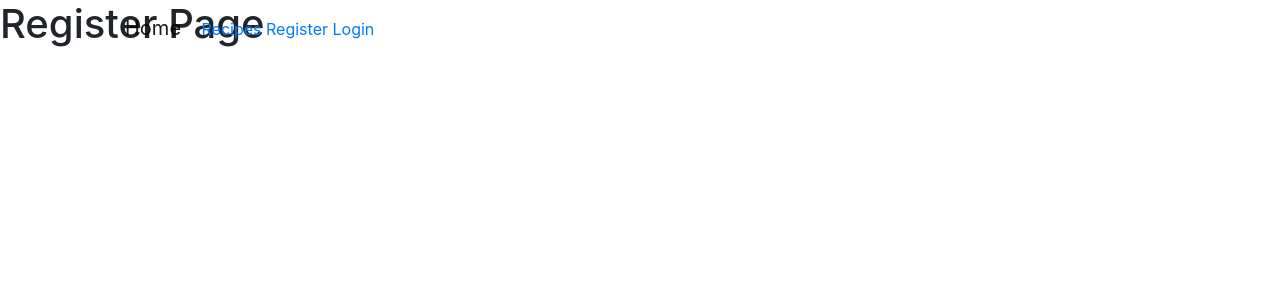
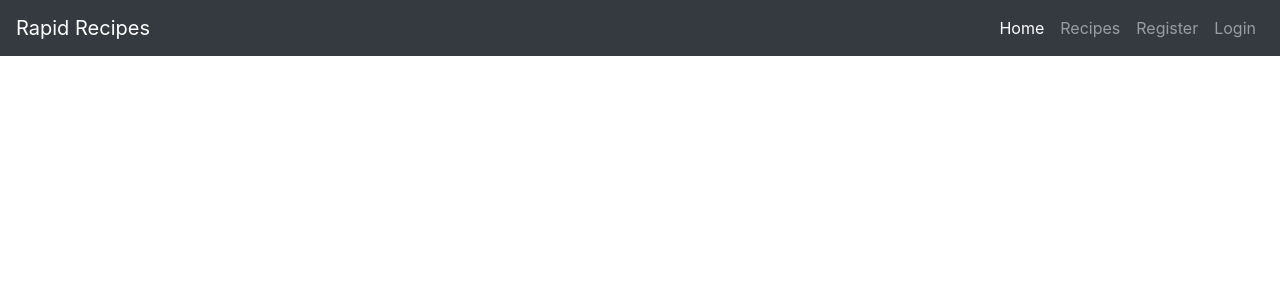
Before and after one commit to Jesson96/MS3-RapidRecipes, a Flask app: page /register in a window 1280 px wide. Shown: the top 300 px of the page. Run offline with Flask 2, Linux system fonts and the light colour scheme; some libraries are stand-ins or nearby versions.

Commit message:
added basic structure for navar to base.html

```diff
--- a/templates/base.html
+++ b/templates/base.html
@@ -11,20 +11,29 @@
 </head>
 <body>
     <!-- Navbar -->
-    <nav class="navbar fixed-top navbar-expand-lg navbar-light">
-        <div class="container">
-            <ul>
-                <a href="{{ url_for('index') }}" class = navbar-brand>Home</a>
-                <a href="{{ url_for('recipes') }}">Recipes</a>
-                <a href="{{ url_for('register') }}">Register</a>
-                <a href="{{ url_for('login') }}">Login</a>
-            </ul>
+    <nav class="navbar navbar-expand-lg navbar-dark bg-dark fixed-top">
+        <a class="navbar-brand" href="#">Rapid Recipes</a>
+        <button class="navbar-toggler" type="button" data-toggle="collapse" data-target="#navbarNav" aria-controls="navbarNav" aria-expanded="false" aria-label="Toggle navigation">
+          <span class="navbar-toggler-icon"></span>
+        </button>
+        <div class="collapse navbar-collapse" id="navbarNav">
+          <ul class="navbar-nav ml-auto mt-md-0" id="Menu">
+            <li class="nav-item active" data-toggle="collapse" data-target=".navbar-collapse">
+                <a class="nav-link" href="{{ url_for('index') }}">Home</a>
+            </li>
+            <li class="nav-item" data-toggle="collapse" data-target=".navbar-collapse">
+                <a class="nav-link" href="{{ url_for('recipes') }}">Recipes</a>
+            </li>
+            <li class="nav-item" data-toggle="collapse" data-target=".navbar-collapse">
+                <a class="nav-link" href="{{ url_for('register') }}">Register</a>
+            </li>
+            <li class="nav-item" data-toggle="collapse" data-target=".navbar-collapse">
+                <a class="nav-link" href="{{ url_for('login') }}">Login</a>
+            </li>
+          </ul>
         </div>
-    </nav>
-
-    <!-- Landing Image-->
-
-    {% block content %}
+      </nav>
+     {% block content%}
     {% endblock %}
     <script src="https://code.jquery.com/jquery-3.4.1.slim.min.js" integrity="sha384-J6qa4849blE2+poT4WnyKhv5vZF5SrPo0iEjwBvKU7imGFAV0wwj1yYfoRSJoZ+n" crossorigin="anonymous"></script>
 <script src="https://cdn.jsdelivr.net/npm/popper.js@1.16.0/dist/umd/popper.min.js" integrity="sha384-Q6E9RHvbIyZFJoft+2mJbHaEWldlvI9IOYy5n3zV9zzTtmI3UksdQRVvoxMfooAo" crossorigin="anonymous"></script>
--- a/templates/register.html
+++ b/templates/register.html
@@ -1,4 +1,4 @@
 {% extends "base.html" %}
 {% block content %}
-    <h1>Register Page</h1>
+    <h1>Register</h1>
 {% endblock %}
```
